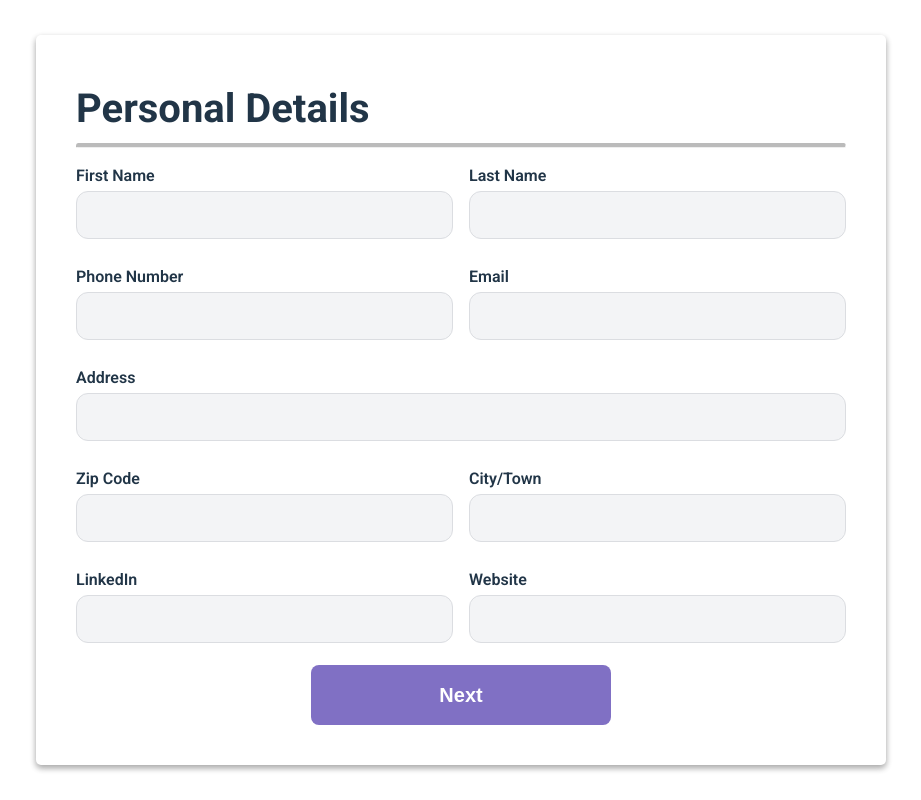
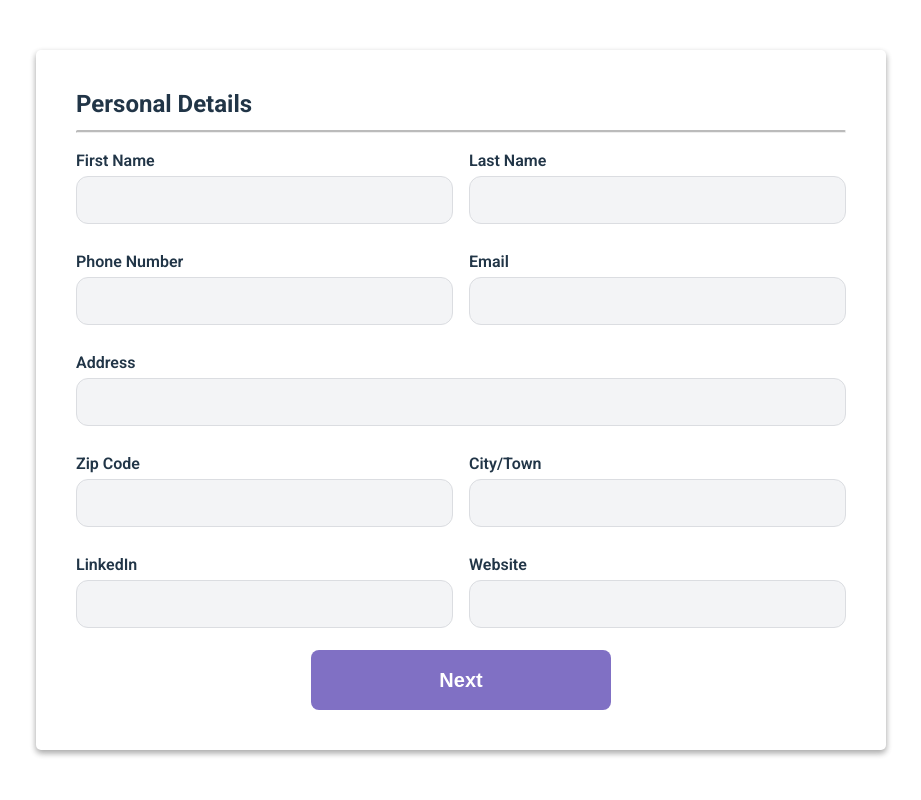
Before and after one commit to Edward-Rodriguez/cv-application, a React (Vite) app: page / in a window 1280 px wide. Shown: the whole page, without its empty margins (179-1100 px from the left). Built offline with nearby package versions, Linux system fonts and the light colour scheme.

Commit message:
refactor - replace section component with fieldset component, and implement into form

```diff
--- a/src/App.css
+++ b/src/App.css
@@ -1,7 +1,5 @@
 #root {
   width: 100%;
-  /* max-width: 1280px;
-  margin: 0 auto; */
   padding: 2rem;
   text-align: center;
 }
--- a/src/App.jsx
+++ b/src/App.jsx
@@ -1,7 +1,7 @@
 import { useState } from 'react';
 import './App.css';
-import Section from './components/Section';
 import Input from './components/Input';
+import Fieldset from './components/Fieldset';
 import SubmitButton from './components/SubmitButton';
 import { isValidInput } from './utils/validation';
 import {
@@ -27,6 +27,7 @@ import {
   LINKEDIN,
   WEBSITE,
   EDUCATION,
+  WORK_EXPERIENCE,
 } from './consts/headings';
 
 function App() {
@@ -87,7 +88,10 @@ function App() {
 
   return (
     <>
-      <Section
+      <section className='form-section'>
+        <form>
+          {/* <!-- Personal Information --> */}
+          <Fieldset
             title={PERSONAL_DETAILS}
             id='personal-details'
             isActive={activeIndex === 0}>
@@ -120,9 +124,9 @@ function App() {
               name={NEXT_STEP}
               onSubmit={() => handleSubmit()}
             />
-      </Section>
-
-      <Section
+          </Fieldset>
+          {/* <!-- Education --> */}
+          <Fieldset
             title={EDUCATION}
             id='education-details'
             isActive={activeIndex === 1}>
@@ -160,7 +164,35 @@ function App() {
               name={PREVIOUS}
               onSubmit={() => handlePrevious()}
             />
-      </Section>
+          </Fieldset>
+          {/* <form>
+            <Fieldset
+              title={WORK_EXPERIENCE}
+              id='personal-details'
+              isActive={activeIndex === 2}>
+              <Input
+                label={FIRST_NAME}
+                type={TEXT}
+                isRequired={true}
+                onChange={handleOnchange}
+              />
+              <Input
+                label={LAST_NAME}
+                type={TEXT}
+                isRequired={true}
+                onChange={handleOnchange}
+              />
+              <Input label={PHONE_NUMBER} type={TEXT} onChange={handleOnchange} />
+              <Input
+                label={EMAIL}
+                type={EMAIL}
+                isRequired={true}
+                onChange={handleOnchange}
+              />
+            </Fieldset>
+          </form> */}
+        </form>
+      </section>
     </>
   );
 }
--- /dev/null
+++ b/src/components/Fieldset.jsx
@@ -0,0 +1,13 @@
+import FieldsetLegend from './FieldsetLegend';
+import '../styles/Fieldset.css';
+
+export default function Fieldset({ title, id, isActive, children }) {
+  return (
+    <>
+      <fieldset id={id} style={{ display: isActive ? 'grid' : 'none' }}>
+        <FieldsetLegend title={title} />
+        {children}
+      </fieldset>
+    </>
+  );
+}
--- /dev/null
+++ b/src/components/FieldsetLegend.jsx
@@ -0,0 +1,10 @@
+import '../styles/FieldsetLegend.css';
+
+export default function FieldsetLegend({ title }) {
+  return (
+    <div className='fieldset-legend'>
+      <legend>{title}</legend>
+      <hr className='custom-divider' />
+    </div>
+  );
+}
--- a/src/components/Section.jsx
+++ /dev/null
@@ -1,14 +0,0 @@
-import SectionHeader from './SectionHeader';
-
-import '../styles/Section.css';
-
-export default function Section({ title, id, isActive, children }) {
-  return (
-    <>
-      <section id={id} style={{ display: isActive ? 'grid' : 'none' }}>
-        <SectionHeader title={title} />
-        {children}
-      </section>
-    </>
-  );
-}
--- a/src/components/SectionHeader.jsx
+++ /dev/null
@@ -1,12 +0,0 @@
-import '../styles/SectionHeader.css';
-
-function SectionHeader({ title }) {
-  return (
-    <div className='sectionHeader'>
-      <h1>{title}</h1>
-      <hr className='custom-divider' />
-    </div>
-  );
-}
-
-export default SectionHeader;
--- a/src/styles/Section.css
+++ b/src/styles/Fieldset.css
@@ -1,34 +1,26 @@
-section {
+fieldset {
   border-radius: 5px;
   box-shadow:
     rgba(0, 0, 0, 0.16) 0px 3px 6px,
     rgba(0, 0, 0, 0.23) 0px 3px 6px;
   display: grid;
   padding: 40px;
+  border: none;
 }
 
-.hidden {
-  display: none;
-}
-
-section input {
+fieldset input {
   width: 100%;
 }
 
-/* section .form-control {
-  width: 100%;
-} */
-
-/* and (max-width: 1199px)  */
 @media (min-width: 700px) {
-  section {
+  fieldset {
     max-width: 850px;
     margin: auto;
     grid-template-columns: repeat(2, 1fr);
     column-gap: 16px;
   }
 
-  section .sectionHeader {
+  fieldset .fieldset-legend {
     grid-column: span 2;
   }
 
--- a/src/styles/SectionHeader.css
+++ b/src/styles/FieldsetLegend.css
@@ -1,22 +1,17 @@
-.sectionHeader {
-  display: flex;
-  flex-direction: column;
-  align-items: flex-start;
-}
-
-.sectionHeader > h1 {
+legend {
   font-family: 'Roboto', sans-serif;
   font-optical-sizing: auto;
-  font-size: 40px;
+  font-size: 24px;
   font-weight: 700;
   font-style: normal;
   font-variation-settings: 'wdth' 100;
-  margin: 12px 0px;
+  margin-bottom: 12px;
+  text-align: left;
 }
 
 .custom-divider {
-  border-top: 4px solid #bbb;
-  border-radius: 5px;
+  border-top: 2px solid #bbb;
+  border-radius: 2px;
   width: 100%;
   height: min-content;
   margin-bottom: 12px;
```
Lines whose indentation alone changed are shown as unchanged.
